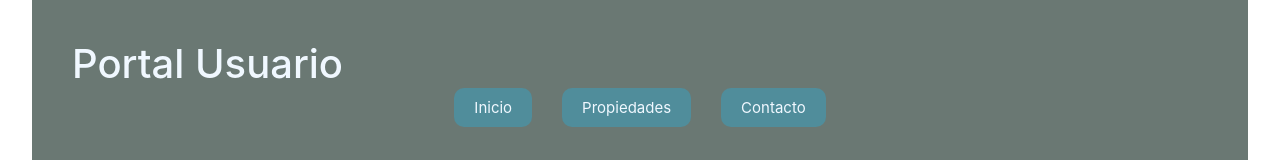
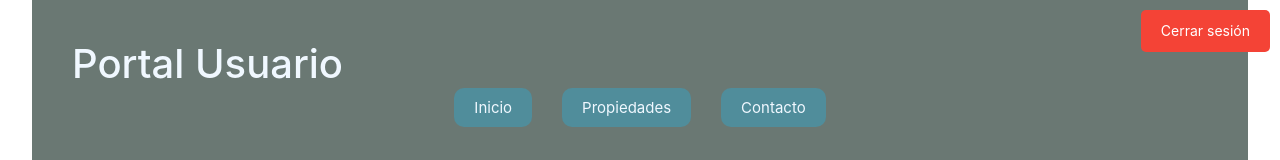
Before and after one commit to victorvaras/Fingeso_Grupo2, a Vue app in the folder frontend/: page /user in a window 1280 px wide. Shown: the top 160 px of the page. Built offline with nearby package versions, Linux system fonts and the light colour scheme; no server answers.

Commit message:
Se agrega el boton de cierre de sesion

```diff
--- a/frontend/src/views/userSolicitation.vue
+++ b/frontend/src/views/userSolicitation.vue
@@ -61,6 +61,11 @@
       </div>
     </section>
   </div>
+  <!--Se añade el boton de logout para volver al login-->
+  <div class="logout-container">
+    <button class="logout-button" @click="logout">Cerrar sesión</button>
+  </div>
+
   <footer>
     <p>&copy; 2024 Hogar a un Click.</p>
     <p><a href="#contact">Contáctanos</a> | <a href="#help">Ayuda</a></p>
@@ -127,6 +132,11 @@ export default {
     verPropiedad(id) {
       // Aqui dependiendo del boton que se clickee con una id, se hara ruta a mostrar los datos de esa id
       this.$router.push({ name: 'propiedad', params: { id:id } });
+    },
+    logout(){
+      localStorage.removeItem('authToken');
+      this.$router.push('/');
+      alert("Sesion finalizada.");
     },
   },
 };
@@ -329,5 +339,24 @@ footer a:hover {
   color: white;
 }
 
+.logout-container {
+  position: fixed;
+  top: 10px; /* Distancia desde la parte superior */
+  right: 10px; /* Distancia desde la parte derecha */
+}
+
+.logout-button {
+  background-color: #f44336; /* Color de fondo del botón */
+  color: white; /* Color del texto */
+  border: none;
+  padding: 10px 20px;
+  border-radius: 5px;
+  cursor: pointer;
+  font-size: 14px;
+}
+
+.logout-button:hover {
+  background-color: #d32f2f; /* Color al pasar el mouse */
+}
 
 </style>
```
Also changed, not shown: 1 other file (tests, documents, lock files or other folders).
